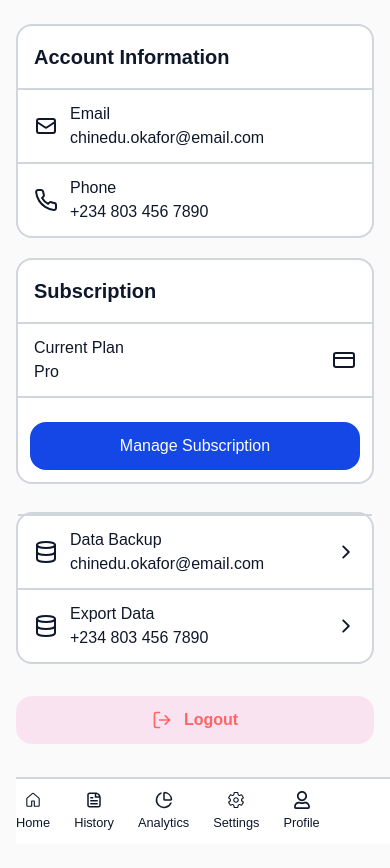
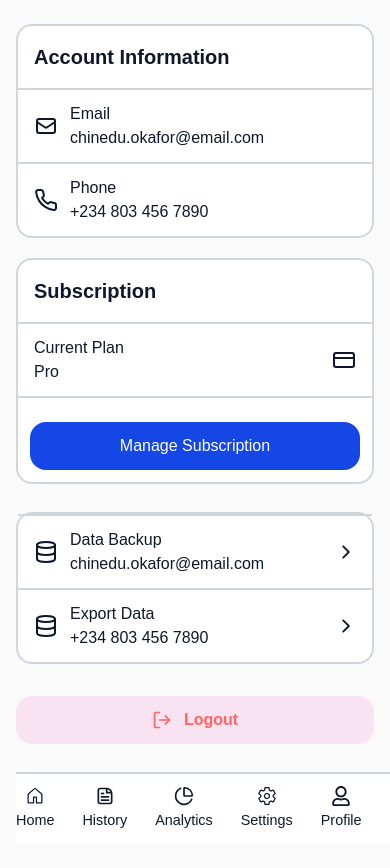
Before and after one commit to franklynxchill/Monvexa, a Next.js app in the folder frontend/: page /profile in a window 390 px wide. Shown: the top 868 px of the page. Built offline with nearby package versions, Linux system fonts and the light colour scheme.

Commit message:
update commit

```diff
--- a/frontend/app/login/page.tsx
+++ b/frontend/app/login/page.tsx
@@ -106,7 +106,7 @@ export default function page() {
                 <label htmlFor="">Remember me</label>
               </div>
 
-              <Link href="/forgot-password" className=" mt-2 text-primary">Forgot password?</Link>
+              <Link href="/forgot-password" className=" mt-2 text-primary text-[.8rem]">Forgot password?</Link>
             </div>
 
             <div className=" mt-4">
--- a/frontend/app/signup/page.tsx
+++ b/frontend/app/signup/page.tsx
@@ -127,7 +127,7 @@ export default function Page() {
               </div>
 
                {/* AGREEMENT */}
-              <div className=" flex items-center gap-x-2 mt-5">
+              <div className=" flex items-start gap-x-2 mt-5">
                 <input
                   type="checkbox"
                   onChange={(e) => setAgreed(e.target.checked)}
--- a/frontend/component/Navbar.tsx
+++ b/frontend/component/Navbar.tsx
@@ -10,25 +10,25 @@ function Navbar() {
   return (
     <div>
       <nav className=" fixed bottom-0 z-40 w-full py-3 border-t-2 border-t-gray-300 bg-white">
-        <div className=" flex items-center gap-x-6">
-          <Link href="/dashboard" className=" flex flex-col gap-y-1 items-center justify-center text-[.8rem] md:text-base">
-            <GoHome className=" text-lg md:text-xl" />
+        <div className=" flex items-center gap-x-7">
+          <Link href="/dashboard" className=" flex flex-col gap-y-1 items-center justify-center text-[.9rem] md:text-base">
+            <GoHome className=" text-xl" />
             Home
           </Link>
-          <Link href="/transactions" className=" flex flex-col gap-y-1 items-center justify-center text-[.8rem] md:text-base">
-            <CgFileDocument className=" text-lg md:text-xl" />
+          <Link href="/transactions" className=" flex flex-col gap-y-1 items-center justify-center text-[.9rem] md:text-base">
+            <CgFileDocument className="text-xl" />
             History
           </Link>
-          <Link href="/insights" className=" flex flex-col gap-y-1 items-center justify-center text-[.8rem] md:text-base">
-            <LuChartPie className=" text-lg md:text-xl" />
+          <Link href="/insights" className=" flex flex-col gap-y-1 items-center justify-center text-[.9rem] md:text-base">
+            <LuChartPie className="text-xl" />
             Analytics
           </Link>
-          <Link href="/settings" className=" flex flex-col gap-y-1 items-center justify-center text-[.8rem] md:text-base">
-            <IoSettingsOutline className=" text-lg md:text-xl" />
+          <Link href="/settings" className=" flex flex-col gap-y-1 items-center justify-center text-[.9rem] md:text-base">
+            <IoSettingsOutline className="text-xl" />
             Settings
           </Link>
-          <Link href="/profile" className=" flex flex-col gap-y-1 items-center justify-center text-[.8rem] md:text-base">
-            <FaRegUser className=" text-lg md:text-xl" />
+          <Link href="/profile" className=" flex flex-col gap-y-1 items-center justify-center text-[.9rem] md:text-base">
+            <FaRegUser className="text-xl" />
             Profile
           </Link>
         </div>
```
